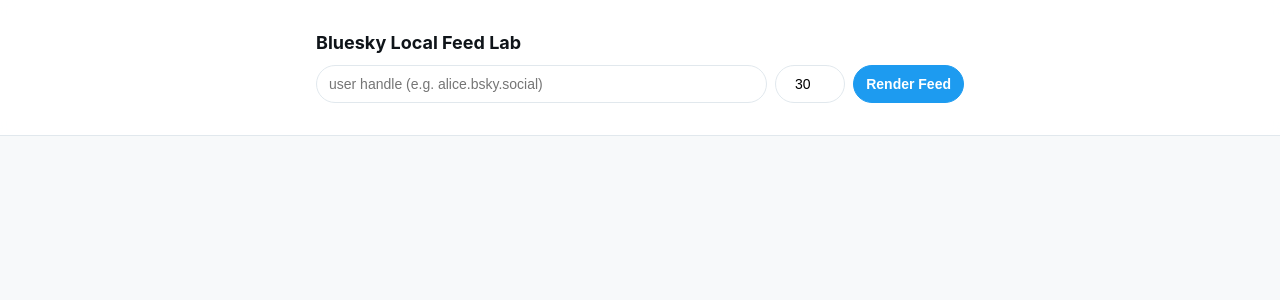
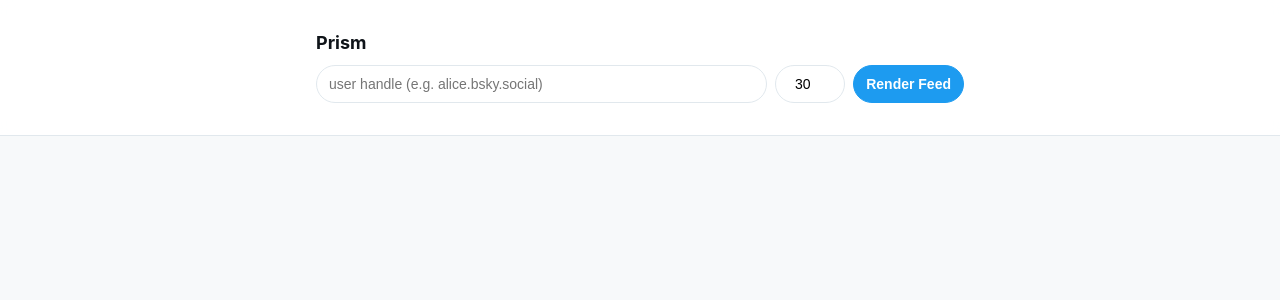
Before and after one commit to j4ckxyz/Prism, a FastAPI app: page / in a window 1280 px wide. Shown: the top 300 px of the page. Run offline with FastAPI, Linux system fonts and the light colour scheme.

Commit message:
Rename project to Prism

```diff
--- a/app/config.py
+++ b/app/config.py
@@ -34,7 +34,7 @@
     cache_ttl_likes_seconds: int = 60
     candidate_pool_ttl_seconds: int = 120
 
-    preference_store_path: str = "bluesky-local-feed/data/preferences.json"
+    preference_store_path: str = "prism/data/preferences.json"
     max_likes_fetch: int = 200
 
     # background pool warming
@@ -77,7 +77,7 @@
         cache_ttl_author_feed_seconds=int(os.getenv("CACHE_TTL_AUTHOR_FEED_SECONDS", "20")),
         cache_ttl_likes_seconds=int(os.getenv("CACHE_TTL_LIKES_SECONDS", "60")),
         candidate_pool_ttl_seconds=int(os.getenv("CANDIDATE_POOL_TTL_SECONDS", "120")),
-        preference_store_path=os.getenv("PREFERENCE_STORE_PATH", "bluesky-local-feed/data/preferences.json"),
+        preference_store_path=os.getenv("PREFERENCE_STORE_PATH", "prism/data/preferences.json"),
         max_likes_fetch=int(os.getenv("MAX_LIKES_FETCH", "200")),
         background_refresh_interval_seconds=int(os.getenv("BACKGROUND_REFRESH_INTERVAL_SECONDS", "30")),
         max_concurrent_refreshes=int(os.getenv("MAX_CONCURRENT_REFRESHES", "3")),
--- a/app/main.py
+++ b/app/main.py
@@ -72,7 +72,7 @@
     await client.close()
 
 
-app = FastAPI(title="Bluesky Local Feed Lab", lifespan=lifespan)
+app = FastAPI(title="Prism", lifespan=lifespan)
 
 
 @app.get("/", response_class=HTMLResponse)
--- a/pyproject.toml
+++ b/pyproject.toml
@@ -1,5 +1,5 @@
 [project]
-name = "bluesky-local-feed"
+name = "prism"
 version = "0.1.0"
 description = "Local reproducible Bluesky personalized feed demo"
 requires-python = ">=3.11"
--- a/templates/index.html
+++ b/templates/index.html
@@ -3,7 +3,7 @@
   <head>
     <meta charset="utf-8" />
     <meta name="viewport" content="width=device-width, initial-scale=1" />
-    <title>Bluesky Local Feed Lab</title>
+    <title>Prism</title>
     <style>
       :root {
         --bg: #fff;
@@ -372,7 +372,7 @@
     <header>
       <div class="container">
         <h2>
-          Bluesky Local Feed Lab
+          Prism
           {% if local_mode %}<span class="mode-badge">Local Mode</span>{% endif %}
         </h2>
         <form method="post" action="/feed" class="form-row">
```
Also changed, not shown: README.md, 1 other file.
